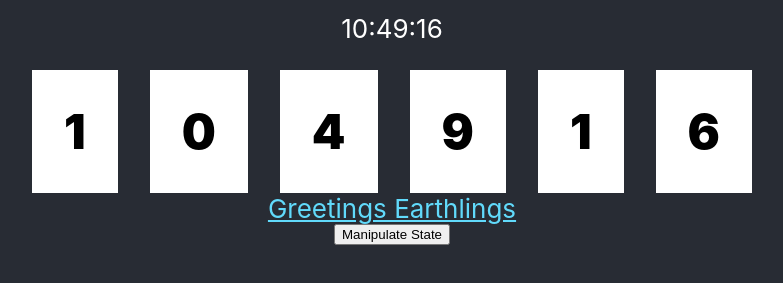
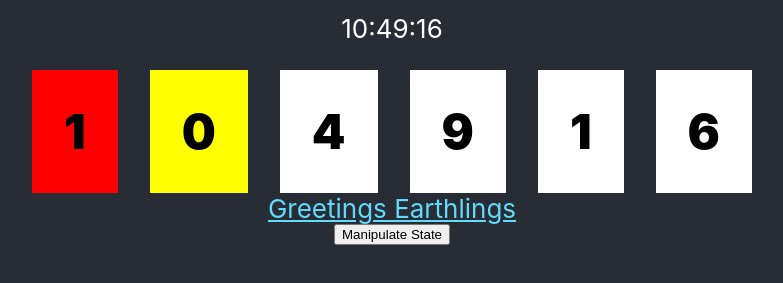
Before and after one commit to gdmgent-1920-mobdev2/react-tutorial, a React app in the folder client/: page / in a window 1280 px wide. Shown: the part 473-756 px from the top of the page, without its empty margins (248-1031 px from the left). Built offline with nearby package versions, Linux system fonts and the light colour scheme.

Commit message:
Written DigitqlClockExtended CSS

```diff
--- a/client/src/app/components/clocks/DigitalClockExtended.css
+++ b/client/src/app/components/clocks/DigitalClockExtended.css
@@ -13,3 +13,11 @@
   padding: 32px;
   margin: 0 16px;
 }
+
+.digital-clock-extended .digit:nth-of-type(1) {
+  background: rgba(255, 0, 0, 1);
+}
+
+.digital-clock-extended .digit:nth-of-type(2) {
+  background: rgba(255, 255, 0, 1);
+}
```
